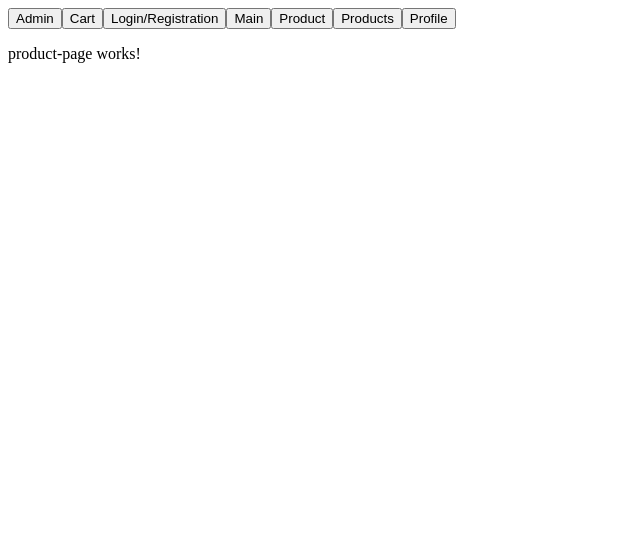
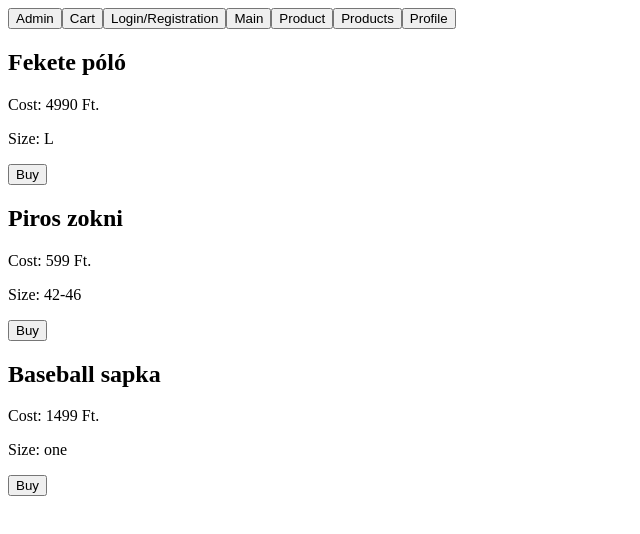
Before and after one commit to tolnaitamas/basketball-shop-pwa, an Angular app: page /product in a window 1280 px wide. Shown: the top 534 px of the page, without its empty margins (0-640 px from the left). Built offline with nearby package versions, Linux system fonts and the light colour scheme.

Commit message:
Configure indexedDB

```diff
--- a/src/app/product-page/product-page.component.html
+++ b/src/app/product-page/product-page.component.html
@@ -1 +1,20 @@
-<p>product-page works!</p>
+<h2>{{ product1.name }}</h2>
+<p>Cost: {{ product1.cost }} Ft.</p>
+<p>Size: {{ product1.size }}</p>
+<div class="buttons-container">
+  <button mat-raised-button (click)="buyProduct1()">Buy</button>
+</div>
+
+<h2>{{ product2.name }}</h2>
+<p>Cost: {{ product2.cost }} Ft.</p>
+<p>Size: {{ product2.size }}</p>
+<div class="buttons-container">
+  <button mat-raised-button (click)="buyProduct2()">Buy</button>
+</div>
+
+<h2>{{ product3.name }}</h2>
+<p>Cost: {{ product3.cost }} Ft.</p>
+<p>Size: {{ product3.size }}</p>
+<div class="buttons-container">
+  <button mat-raised-button (click)="buyProduct3()">Buy</button>
+</div>
--- a/src/app/product-page/product-page.component.ts
+++ b/src/app/product-page/product-page.component.ts
@@ -1,5 +1,7 @@
 import { Component } from '@angular/core';
 import { RouterLink } from '@angular/router';
+import { Product } from '../shared/product';
+import { ManagementService } from '../shared/management.service';
 
 @Component({
   selector: 'app-product-page',
@@ -7,4 +9,36 @@ import { RouterLink } from '@angular/router';
   templateUrl: './product-page.component.html',
   styleUrl: './product-page.component.scss',
 })
-export class ProductPageComponent {}
+export class ProductPageComponent {
+  public product1: Product;
+  public product2: Product;
+  public product3: Product;
+
+  constructor(private readonly managementService: ManagementService) {
+    this.product1 = {
+      name: 'Fekete póló',
+      cost: 4990,
+      size: 'L',
+    };
+    this.product2 = {
+      name: 'Piros zokni',
+      cost: 599,
+      size: '42-46',
+    };
+    this.product3 = {
+      name: 'Baseball sapka',
+      cost: 1499,
+      size: 'one',
+    };
+  }
+
+  public buyProduct1(): void {
+    this.managementService.createBuilding(this.product1);
+  }
+  public buyProduct2(): void {
+    this.managementService.createBuilding(this.product2);
+  }
+  public buyProduct3(): void {
+    this.managementService.createBuilding(this.product3);
+  }
+}
--- /dev/null
+++ b/src/app/shared/management.service.ts
@@ -0,0 +1,83 @@
+import { ChangeDetectorRef, Injectable } from '@angular/core';
+import { Product } from './product';
+
+@Injectable({
+  providedIn: 'root',
+})
+export class ManagementService {
+  private db!: IDBDatabase;
+  private readonly objectStoreName = 'products';
+
+  public products: Product[] = [];
+
+  constructor() {
+    // Adatbázis létrehozása (ha még nem létezik) és megnyitása
+    const request = indexedDB.open('product-db', 1);
+
+    // Error kezelése az adatbázis létrehozásakor/megnyitásakor
+    request.onerror = (event: any) => {
+      console.log('Detabase error:', event.target.error);
+    };
+
+    // Ha a verziószám növekedett (vagy most hoztuk létre az adatbázist), itt kell frissíteni az object store sémát
+    request.onupgradeneeded = (event: any) => {
+      const db: IDBDatabase = event.target.result;
+
+      // Object store létrehozása
+      const objectStore = db.createObjectStore(this.objectStoreName, {
+        keyPath: 'id',
+        autoIncrement: true,
+      });
+
+      // Adatbázis index létrehozása a hatékonyabb működés érdekében
+      objectStore.createIndex('nameIndex', 'name', { unique: false });
+    };
+
+    // Adatbázis sikeres létrehozásának&megnyitásának kezelése
+    request.onsuccess = (event: any) => {
+      this.db = event.target.result;
+      this.loadProducts();
+    };
+  }
+
+  public createBuilding(product: Product): void {
+    // Object store tranzakció létrehozása és object store lekérése
+    const objectStore = this.db
+      .transaction(this.objectStoreName, 'readwrite')
+      .objectStore(this.objectStoreName);
+    const request = objectStore.add(product); // "add" request létrehozása
+
+    // Sikeres request lekezelése
+    request.onsuccess = (event: any) => {
+      const newProduct: Product = {
+        ...product,
+        id: event.target.result, // A "result" a létrehozott épület ID-ja lesz
+      };
+      this.products.push(newProduct);
+    };
+
+    // Request error lekezelése
+    request.onerror = (event: any) => {
+      console.log('Error adding item:', event.target.error);
+    };
+  }
+
+  private loadProducts(): void {
+    // Object store tranzakció létrehozása és object store lekérése
+    const objectStore = this.db
+      .transaction(this.objectStoreName)
+      .objectStore(this.objectStoreName);
+
+    // Adatbázisban tárolt objektumok bejárása kurzor segítségével
+    // Itt lehet opcionálisan további feltételeket definiálni (az SQL "WHERE"-hez hasonlóan)
+    objectStore.openCursor().onsuccess = (event: any) => {
+      const cursor = event.target.result;
+
+      if (cursor) {
+        this.products.push(cursor.value);
+
+        cursor.continue(); // Következő elemre lépés
+      }
+    };
+  }
+}
--- /dev/null
+++ b/src/app/shared/product.ts
@@ -0,0 +1,6 @@
+export interface Product {
+  name: string;
+  cost: number;
+  size: string;
+  id?: number;
+}
```
